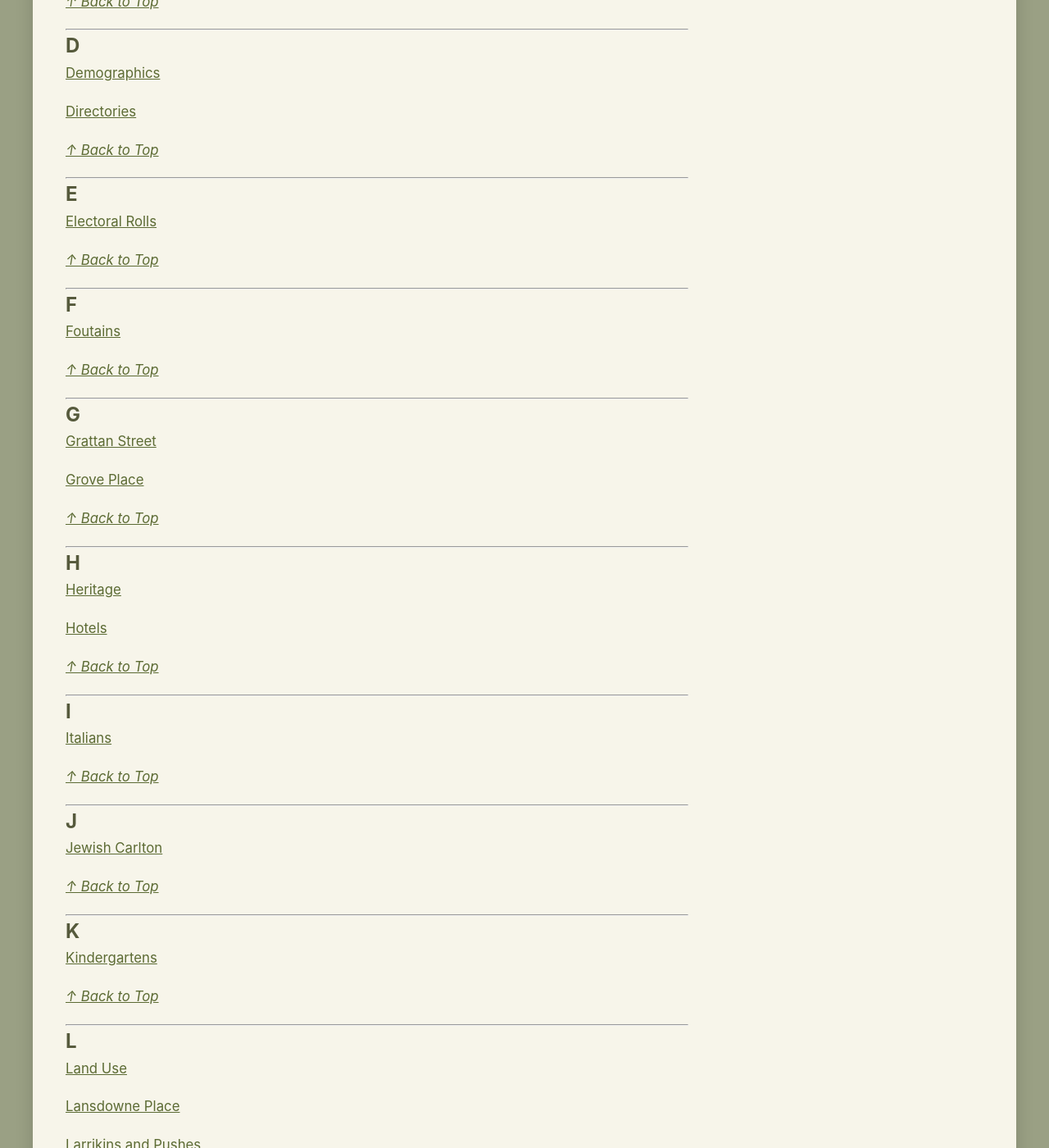
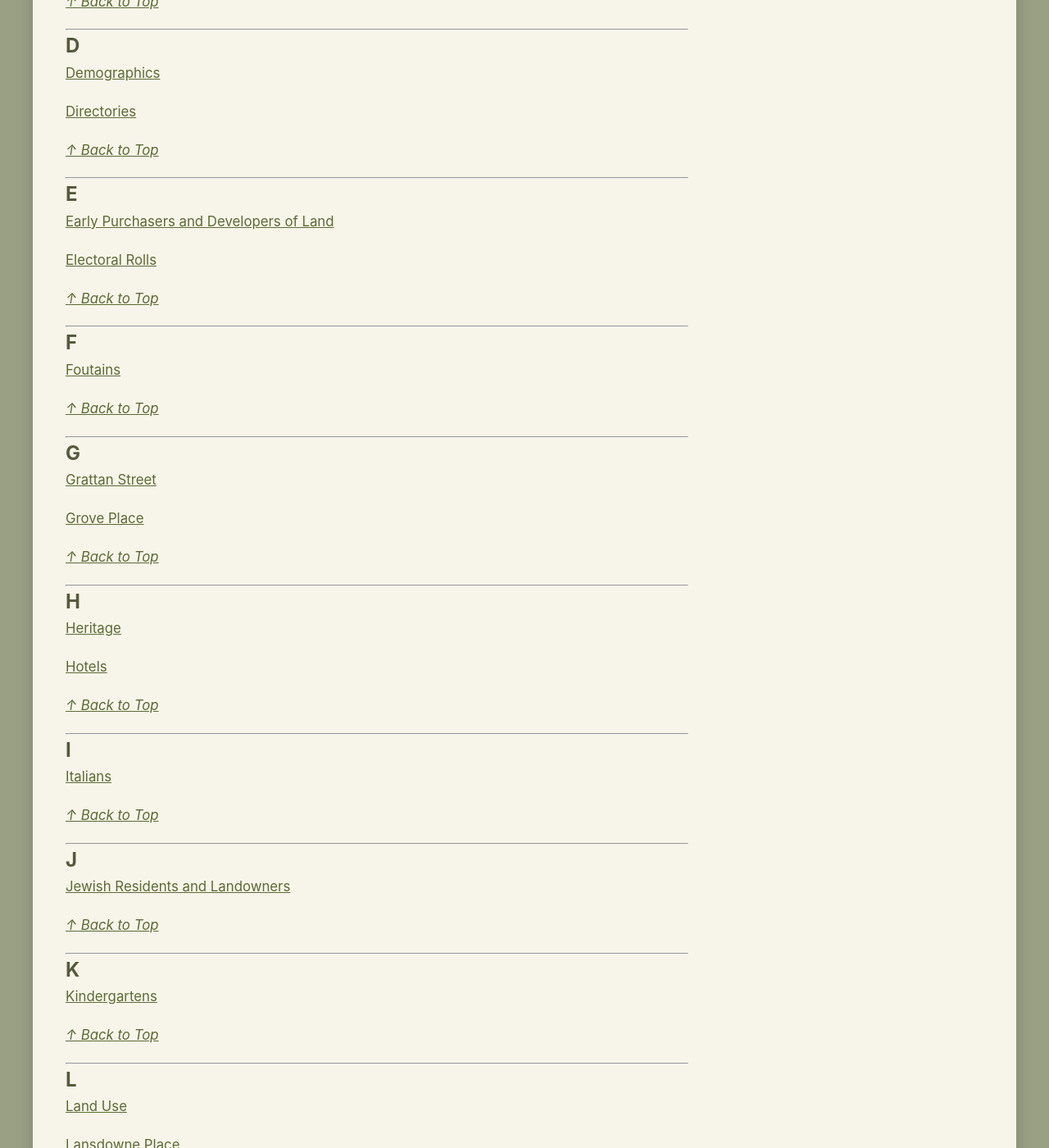
Before and after one commit to notamitchell/order, a Jekyll site: the page built from aToZ.md, in a window 1280 px wide and 1400 px high, scrolled down 1784 px. Shown: the whole window at 82% size. Built offline with Jekyll 4.4.1, drawn with Linux system fonts in a browser that asks for light colours; a script that is not in the unit is left out.

Commit message:
Update aToZ.md

```diff
--- a/aToZ.md
+++ b/aToZ.md
@@ -80,6 +80,8 @@ _[&uarr; Back to Top](#index-a-to-z)_
 
 ## E
 
+[Early Purchasers and Developers of Land](civic?id=Early Purchasers and Developers of Land)
+
 [Electoral Rolls](civic?id=Electoral Rolls)
 
 _[&uarr; Back to Top](#index-a-to-z)_
@@ -124,7 +126,7 @@ _[&uarr; Back to Top](#index-a-to-z)_
 
 ## J
 
-[Jewish Carlton](civic?id=Jewish Carlton)
+[Jewish Residents and Landowners](civic?id=Jewish Residents and Landowners)
 
 _[&uarr; Back to Top](#index-a-to-z)_
 
```
